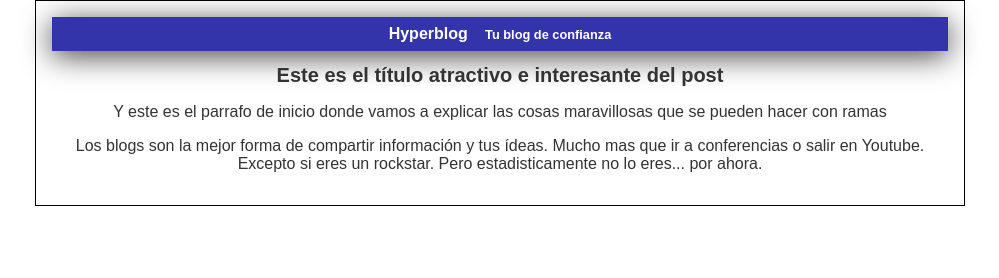
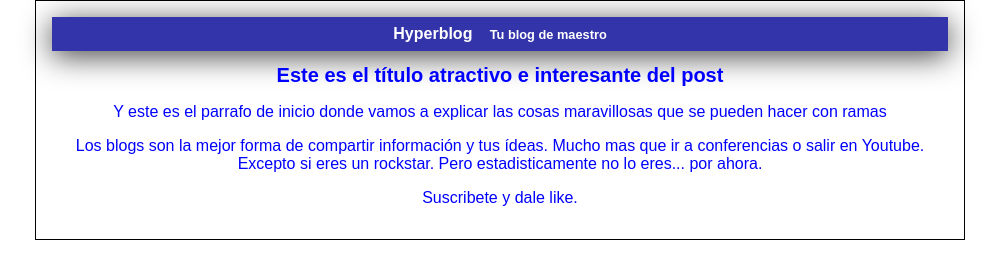
Before and after one commit to Raul-madero/nuevo, a plain HTML site: page index.html in a window 1280 px wide. Shown: the whole page, without its empty margins (140-1139 px from the left). Drawn offline with Linux system fonts and the light colour scheme.

Commit message:
Agregue suscripcion, cambie la cabecera maestra y puse todo azul

```diff
--- a/css/estilos.css
+++ b/css/estilos.css
@@ -1,5 +1,5 @@
 body {
-    color: #333;
+    color: blue;
     text-align: left;
     font-family: Arial, Helvetica, sans-serif;
     font-size: 16px;
--- a/index.html
+++ b/index.html
@@ -11,12 +11,13 @@
     <body>
         <div id="container">
             <div id="cabecera">
-                Hyperblog <span id="tagline">Tu blog de confianza</span>
+                Hyperblog <span id="tagline">Tu blog de maestro</span>
             </div>
             <div id="post">
                 <h1>Este es el título atractivo e interesante del post</h1>
                 <p>Y este es el parrafo de inicio donde vamos a explicar las cosas maravillosas que se pueden hacer con ramas</p>
                 <p>Los blogs son la mejor forma de compartir información y tus ídeas. Mucho mas que ir a conferencias o salir en Youtube. Excepto si eres un rockstar. Pero estadisticamente no lo eres... por ahora.</p>
+                <p>Suscribete y dale like.</p>
             </div>
         </div>
     </body>
```
